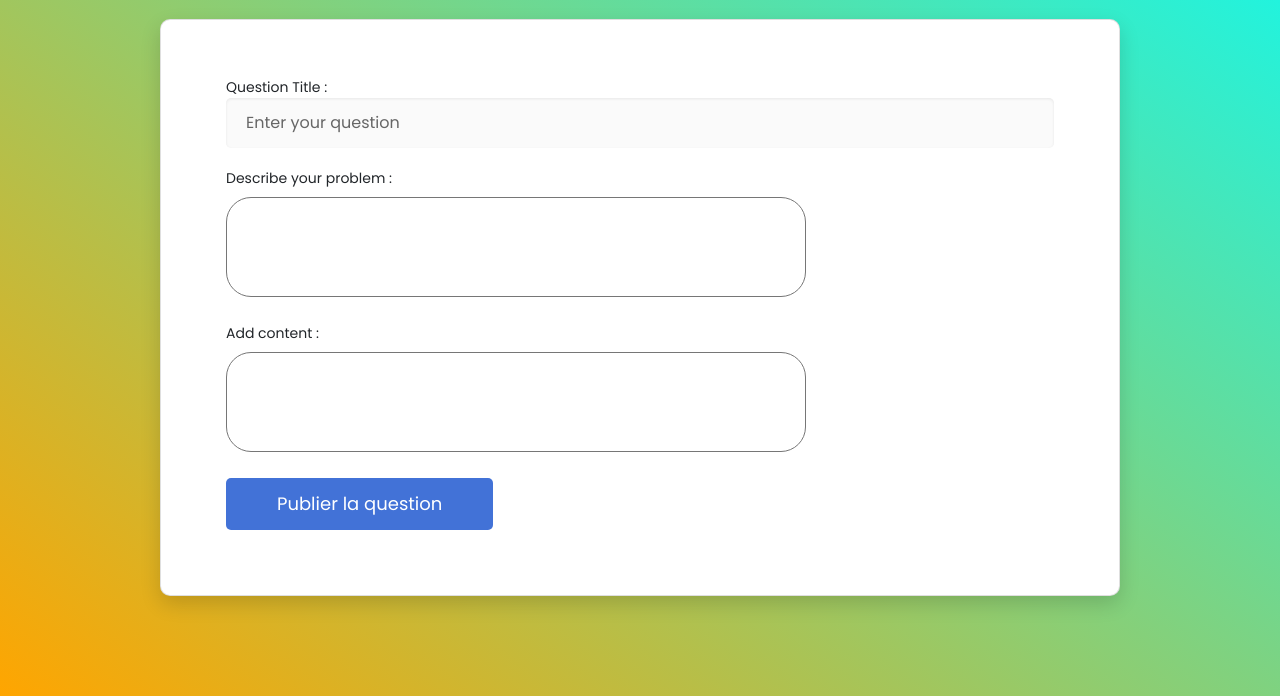
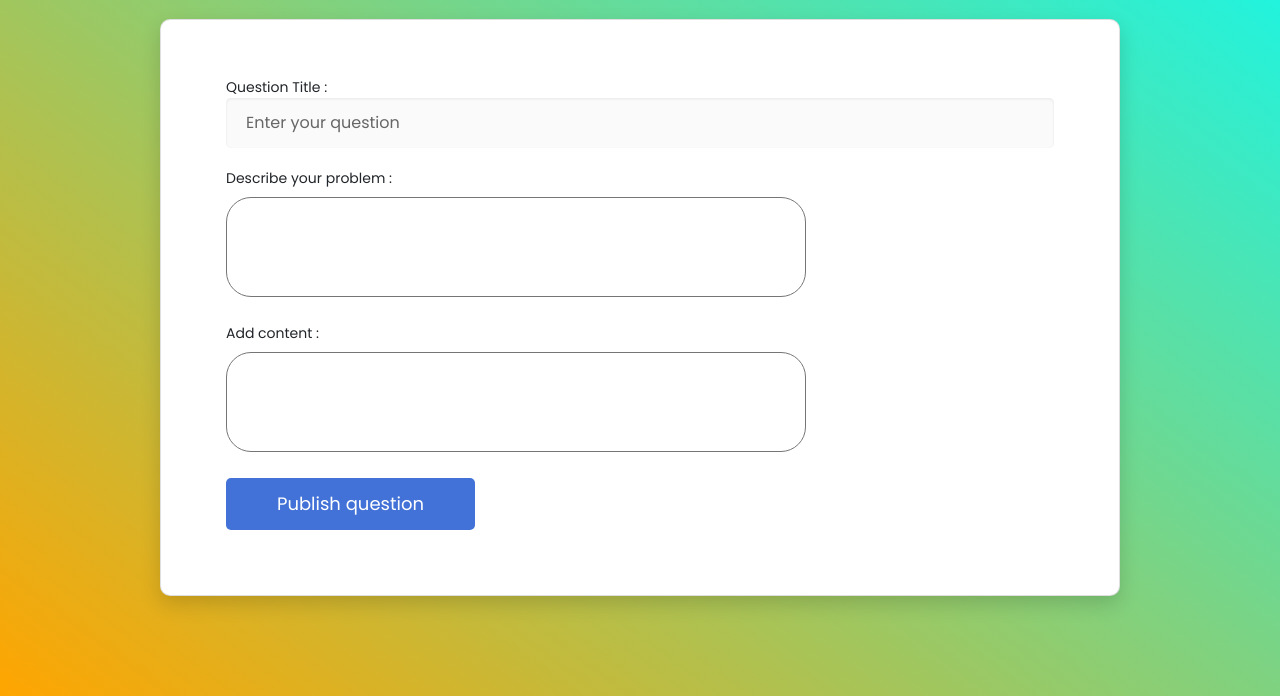
Before and after one commit to FeutreEnBois/PHP-Forum, a PHP site: page /publish-question.php in a window 1280 px wide. Shown: the part 250-946 px from the top of the page. Run offline with PHP 8.4, Linux system fonts and the light colour scheme; a user stored in the database is signed in.

Commit message:
correction

```diff
--- a/publish-question.php
+++ b/publish-question.php
@@ -42,7 +42,7 @@ require('actions/questions/publishQuestionModels.php');
                             <textarea type="text" class="txtareas" name="content"></textarea>
                         </div>
                         <div class="p-t-20">
-                        <button type="submit" class="btn btn--radius-2 btn--blue" name="validate">Publier la question</button>
+                        <button type="submit" class="btn btn--radius-2 btn--blue" name="validate">Publish question</button>
                     </div>
                 </div>
             </div>
```
